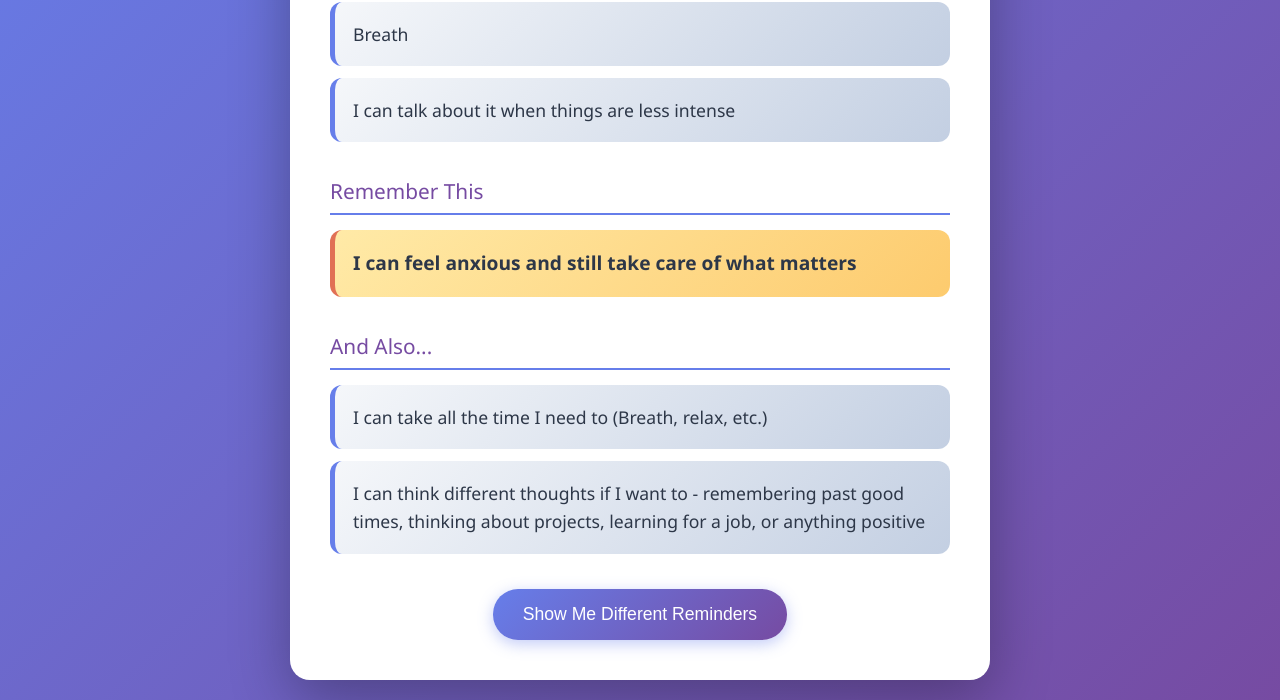
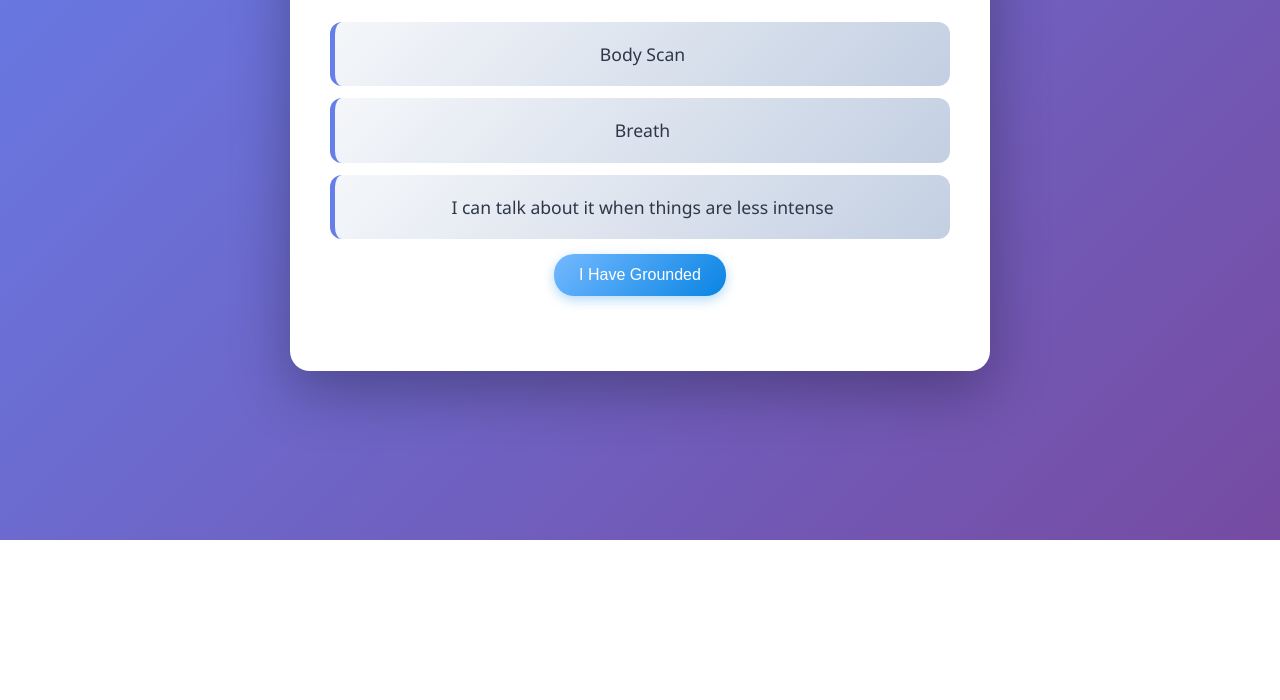
Before and after one commit to Thedoogle/IStatements, a plain HTML site: page index.html in a window 1280 px wide. Shown: the part 260-960 px from the top of the page. After the commit the page ends 800 px from the top, so only its background shows below. Drawn offline with Linux system fonts and the light colour scheme.

Commit message:
Update title and modify reminder sections

```diff
--- a/index.html
+++ b/index.html
@@ -3,7 +3,7 @@
 <head>
     <meta charset="UTF-8">
     <meta name="viewport" content="width=device-width, initial-scale=1.0">
-    <title>Reminders for Me</title>
+    <title>You Matter</title>
     <style>
         * {
             margin: 0;
@@ -53,14 +53,6 @@
             margin-bottom: 35px;
         }
 
-        .section-title {
-            color: #764ba2;
-            font-size: 1.3em;
-            margin-bottom: 15px;
-            border-bottom: 2px solid #667eea;
-            padding-bottom: 8px;
-        }
-
         .reminder-item {
             background: linear-gradient(135deg, #f5f7fa 0%, #c3cfe2 100%);
             padding: 18px;
@@ -71,6 +63,7 @@
             color: #2d3748;
             line-height: 1.6;
             animation: slideIn 0.5s ease-out;
+            text-align: center;
         }
 
         @keyframes slideIn {
@@ -114,6 +107,42 @@
             transform: translateY(0);
         }
 
+        .ground-button {
+            background: linear-gradient(135deg, #74b9ff 0%, #0984e3 100%);
+            color: white;
+            border: none;
+            padding: 12px 25px;
+            border-radius: 20px;
+            font-size: 1em;
+            cursor: pointer;
+            display: block;
+            margin: 15px auto;
+            transition: transform 0.2s, box-shadow 0.2s;
+            box-shadow: 0 4px 12px rgba(9, 132, 227, 0.3);
+        }
+
+        .ground-button:hover {
+            transform: translateY(-2px);
+            box-shadow: 0 6px 16px rgba(9, 132, 227, 0.5);
+        }
+
+        .ground-button:active {
+            transform: translateY(0);
+        }
+
+        .main-content {
+            display: none;
+        }
+
+        .main-content.visible {
+            display: block;
+        }
+
+        .divider {
+            border-bottom: 2px solid #667eea;
+            margin: 30px 0 20px 0;
+        }
+
         @media (max-width: 600px) {
             .container {
                 padding: 25px;
@@ -131,26 +160,30 @@
 </head>
 <body>
     <div class="container">
-        <h1>🌟 Reminders for Right Now 🌟</h1>
+        <h1>🌟 You Matter 🌟</h1>
 
         <div class="section">
-            <div class="section-title">Ground Yourself First</div>
             <div class="reminder-item">Body Scan</div>
             <div class="reminder-item">Breath</div>
             <div class="reminder-item">I can talk about it when things are less intense</div>
+            <button class="ground-button" onclick="toggleContent()">I Have Grounded</button>
         </div>
 
+        <div class="main-content" id="main-content">
+            <div class="divider"></div>
+
             <div class="section">
-            <div class="section-title">Remember This</div>
                 <div class="reminder-item primary-reminder" id="primary-reminder"></div>
             </div>
 
+            <div class="divider"></div>
+
             <div class="section">
-            <div class="section-title">And Also...</div>
                 <div id="random-reminders"></div>
             </div>
 
             <button class="refresh-button" onclick="loadReminders()">Show Me Different Reminders</button>
+        </div>
     </div>
 
     <script>
@@ -187,16 +220,13 @@
         }
 
         function loadReminders() {
-            // Set primary reminder (randomly chosen from variations)
             const primaryReminder = primaryVariations[Math.floor(Math.random() * primaryVariations.length)];
             document.getElementById('primary-reminder').textContent = primaryReminder;
 
-            // Get 2-3 random reminders
             const numberOfReminders = Math.random() < 0.5 ? 2 : 3;
             const shuffled = shuffleArray(randomReminders);
             const selected = shuffled.slice(0, numberOfReminders);
 
-            // Display random reminders
             const container = document.getElementById('random-reminders');
             container.innerHTML = '';
 
@@ -210,7 +240,19 @@
             });
         }
 
-        // Load reminders on page load
+        function toggleContent() {
+            const content = document.getElementById('main-content');
+            const button = document.querySelector('.ground-button');
+
+            if (content.classList.contains('visible')) {
+                content.classList.remove('visible');
+                button.textContent = 'I Have Grounded';
+            } else {
+                content.classList.add('visible');
+                button.textContent = 'Hide Reminders';
+            }
+        }
+
         loadReminders();
     </script>
 </body>
```
Lines whose indentation alone changed are shown as unchanged.
